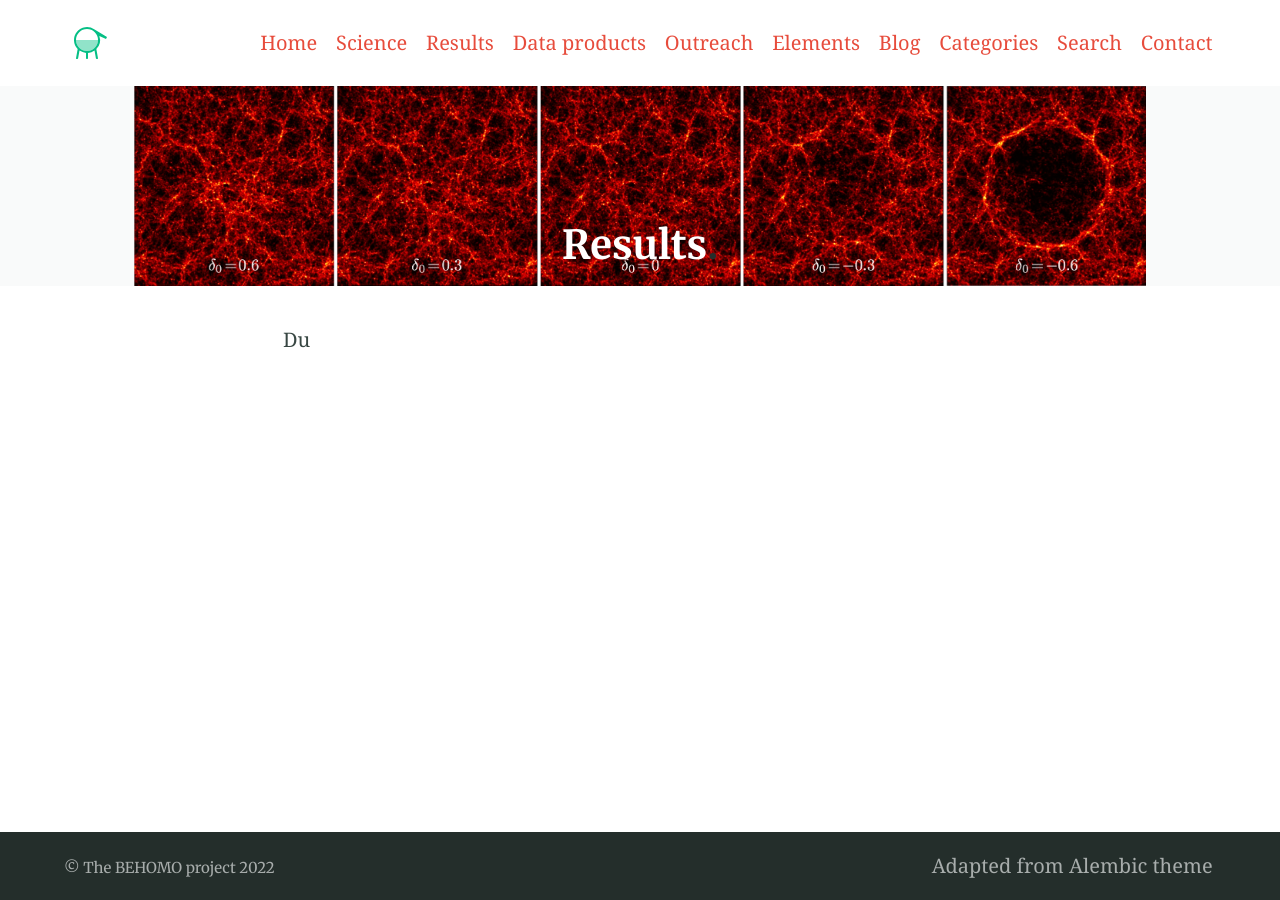
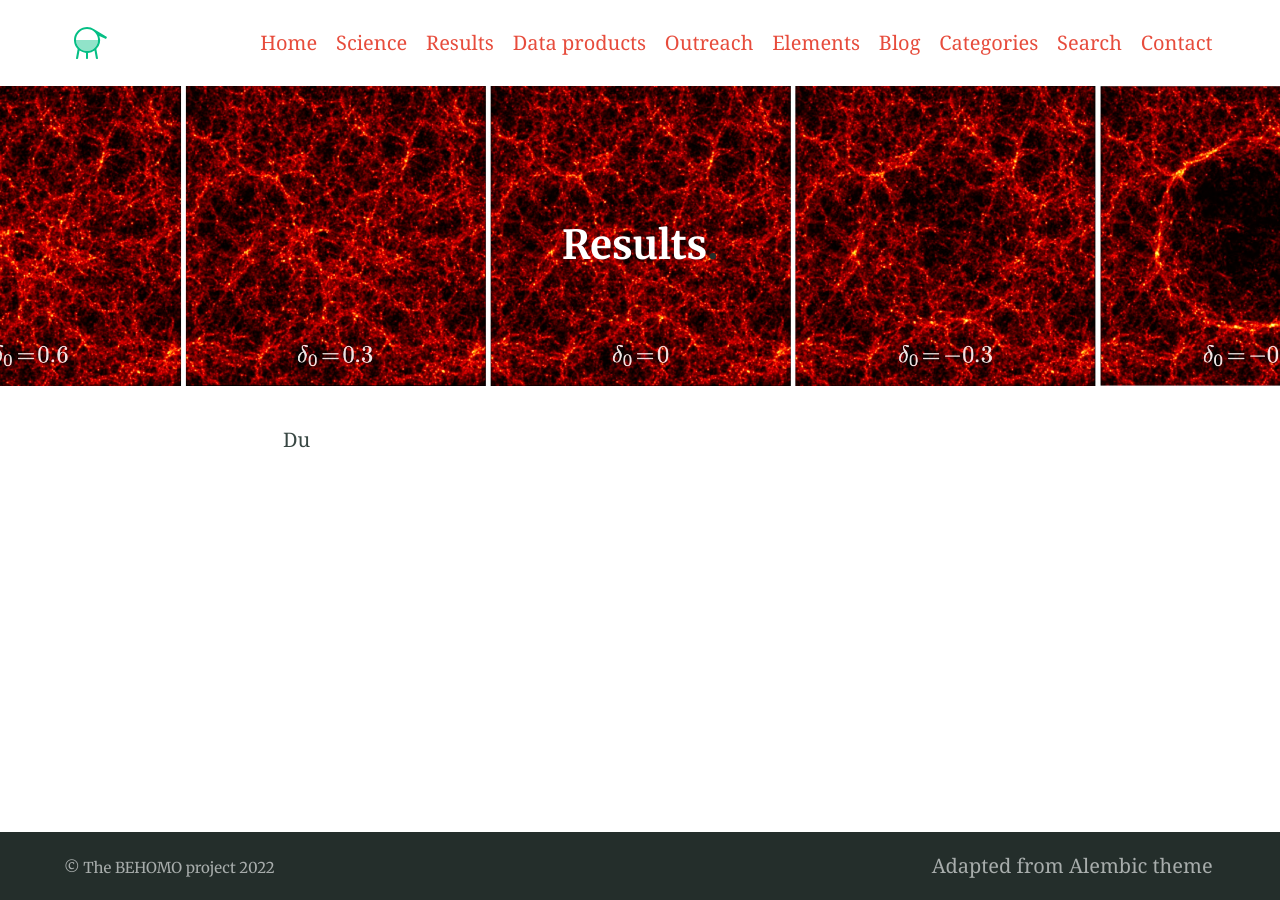
Before and after one commit to valerio-marra/BEHOMO-project, a Jekyll site: the page built from docs/results.md, in a window 1280 px wide. Built offline with Jekyll 4.4.1, drawn with Linux system fonts in a browser that asks for light colours.

Commit message:
Update site-feature.html

```diff
--- a/docs/_includes/site-feature.html
+++ b/docs/_includes/site-feature.html
@@ -7,7 +7,7 @@
 {% endif %}
 
 {% if feature_text or feature_image %}
-  <div class="feature"{% if feature_image %} style="background-image: url({{ feature_image }});background-size: auto 200px;background-repeat: no-repeat;height: 200px;"{% endif %}>
+  <div class="feature"{% if feature_image %} style="background-image: url({{ feature_image }});background-size: auto 300px;background-repeat: no-repeat;height: 300px;"{% endif %}>
     <div class="container  typeset">
       {{ feature_text | markdownify }}
     </div>
```
